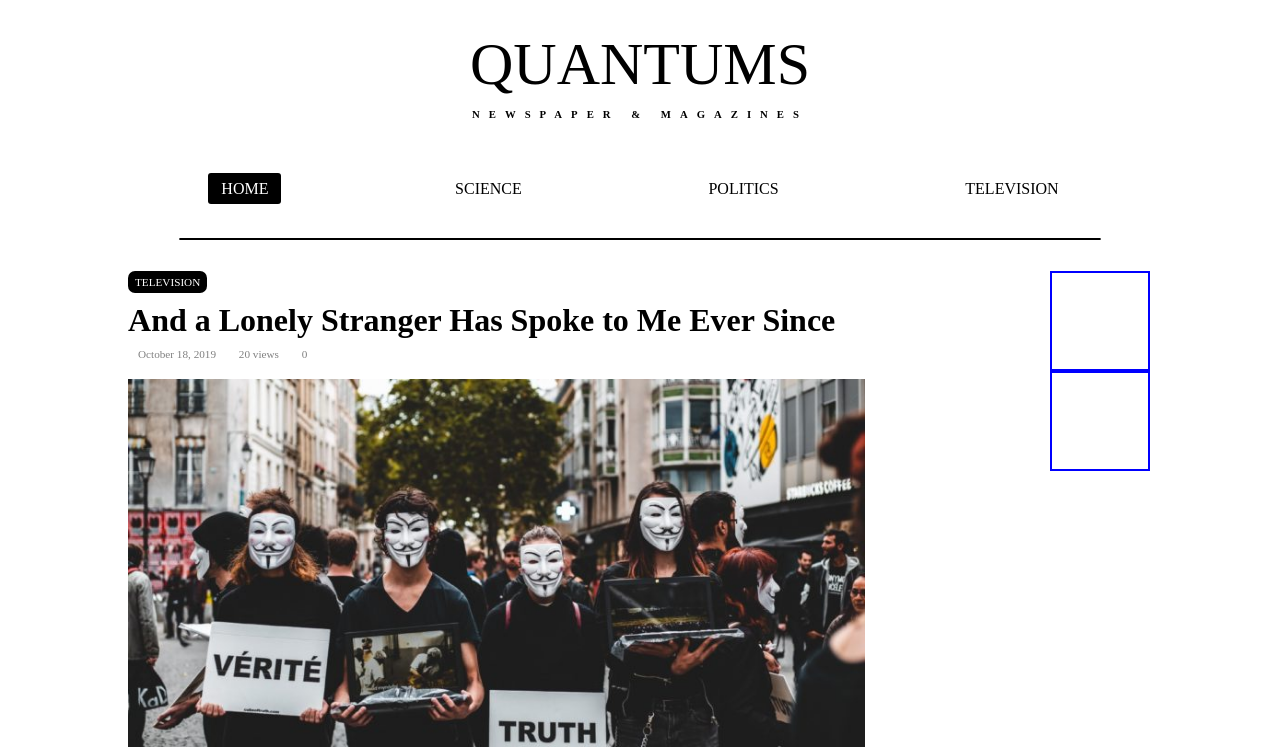
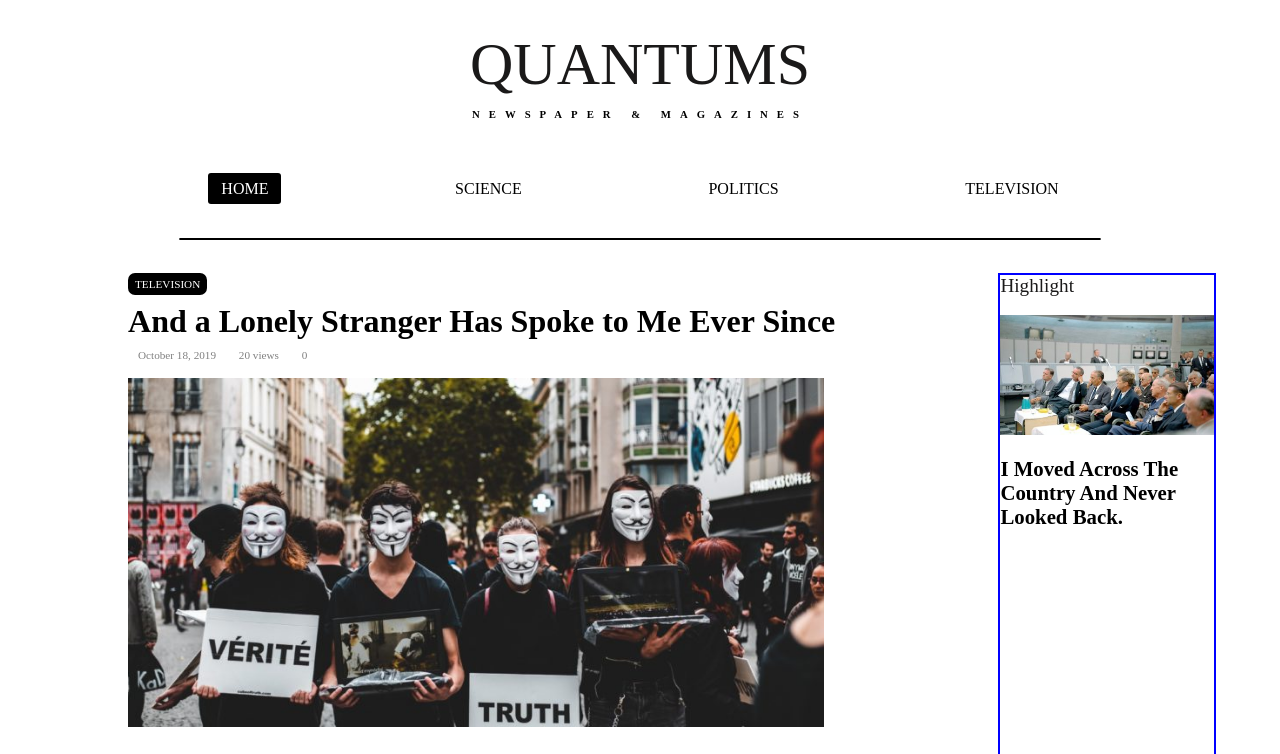
Before and after one commit to GSG-G10/team6-news-project, a plain HTML site: page blog.html in a window 1280 px wide. Shown: the top 754 px of the page. Drawn offline with Linux system fonts and the light colour scheme.

Commit message:
fix sidebar

```diff
--- a/blog.css
+++ b/blog.css
@@ -10,7 +10,7 @@ box-sizing: border-box;
 }
 
 .container-body{
-    width: 80%;
+    width: 85%;
     margin-left: 10% ;
 }
 
@@ -116,7 +116,7 @@ box-sizing: border-box;
 
 .blog-body{
     padding-right: 0;
-    width: 90%;
+    width: 80%;
 }
 
 
@@ -225,8 +225,10 @@ blockquote :before {
 
 /* side bar */
 aside{
-    width: 10%;
+    display: flex;
+    width: 20%;
     margin: 0;
+
 
 
 }
@@ -237,6 +239,7 @@ aside{
     flex-wrap: nowrap;
     align-items: flex-start;
     height: 100vw;
+
 }
 
 .sidebar-container{
@@ -247,14 +250,28 @@ aside{
 
 
 .highlight{
-    width: 100px;
-    height: 100px;
+    width: 100%;
+    height:100%;
     border: 2px solid blue;
 
 }
 
 .most-read{
-    width: 100px;
-    height: 100px;
+    width: 100%;
+    height: 100%;
     border: 2px solid blue;
 }
+.photo{
+    width: 100%;
+    height: auto;
+    object-fit:cover;
+
+}
+.highlight-text{
+    font-size: 1.3rem;
+}
+
+p{
+    color: rgb(26, 25, 25);
+    font-size: 1.2rem;
+}
--- a/blog.html
+++ b/blog.html
@@ -21,12 +21,12 @@
 </head>
 
 <body>
-
+    <!-- Nadia's section -->
     <!--start header-->
     <header class="header-component">
         <div>
-            <p class = " header-logo">QUANTUMS</p>
-            <h6 class = "header-underlogo">NEWSPAPER & MAGAZINES </h6>
+            <p class=" header-logo">QUANTUMS</p>
+            <h6 class="header-underlogo">NEWSPAPER & MAGAZINES </h6>
         </div>
         <div class="checkbtn">
             <label for="check" class="checkbtn">
@@ -38,19 +38,21 @@
 
     <!--end header-->
     <!--start navbar-->
-    <div class = "container">
+    <div class="container">
         <nav class="nav-component">
             <ul>
-                <li class ="nav-links"><a href="#" class="active" >HOME</a></li>
-                <li class ="nav-links"><a href="#" >SCIENCE</a></li>
-                <li class ="nav-links"><a href="#" >POLITICS</a></li>
-                <li class ="nav-links"><a href="#" >TELEVISION</a></li>
+                <li class="nav-links"><a href="#" class="active">HOME</a></li>
+                <li class="nav-links"><a href="#">SCIENCE</a></li>
+                <li class="nav-links"><a href="#">POLITICS</a></li>
+                <li class="nav-links"><a href="#">TELEVISION</a></li>
             </ul>
 
         </nav>
-        <hr size="3" width="90%" color="black" class="nav-underline" >
+        <hr size="3" width="90%" color="black" class="nav-underline">
     </div>
-    <!--end navbar-->
+    <!-- end navbar-->
+    <!-- End of Nadia's section -->
+
 
     <!-- Start of whole content of hte blog page -->
     <div class='container-body'>
@@ -59,10 +61,18 @@
             <!-- Start of sidebar -->
             <aside>
                 <section class="side-bar">
-                    <div class='sidebar-container'>
-                        <div class="highlight"></div>
-                        <div class="most-read"></div>
+
+                    <!-- <div class='sidebar-container'> -->
+                    <div class="highlight">
+                        <p>Highlight</p>
+                        <br>
+
+                        <div class='photo'><img src="./images/blog/ppl.jpg" alt=""></div> <br>
+                        <div class='highlight-text bold'>I Moved Across The Country And Never Looked Back.</div>
                     </div>
+                    <div class="most-read">MOST READ</div>
+                    <div> <img class='most-photo' src="./images/blog/1.jpg" alt=""> </div>
+
 
                 </section>
             </aside>
@@ -71,6 +81,7 @@
 
             <!-- Start of blog content details -->
             <section class='blog-body'>
+
                 <header>
                     <a class='type' href="#" class='blog-type'>TELEVISION</a>
 
@@ -189,6 +200,7 @@
                         <br>
                         <br>
                 </article>
+
             </section>
             <!-- End of  blog content details -->
 
@@ -197,7 +209,7 @@
     </div>
 
     <!-- End of whole content of hte blog page -->
-<script type="text/javascript" src ="index.js" defer></script>
+    <script type="text/javascript" src="index.js" defer></script>
 </body>
 
 </html>
```
Also changed, not shown: images/blog/1.jpg (added), images/blog/2.jpg (added), images/blog/3.jpg (added), images/blog/ppl.jpg (added).
